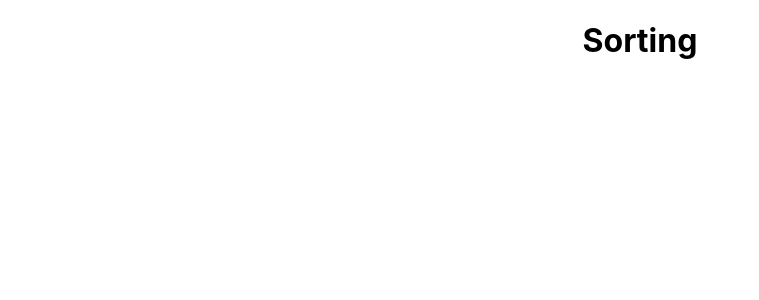
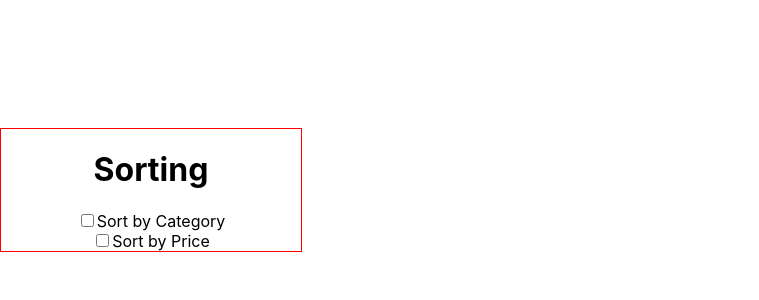
Before and after one commit to saurabhsinghmehta/flawless-trick-6809, a React (Create React App) app: page /admin_sorting in a window 1280 px wide. Shown: the top 300 px of the page, without its empty margins (0-759 px from the left). Built offline with nearby package versions, Linux system fonts and the light colour scheme.

Commit message:
Added Files

```diff
--- a/src/Components/Sorting.jsx
+++ b/src/Components/Sorting.jsx
@@ -1,7 +1,21 @@
 import React from "react";
 
 function Sorting() {
-  return <h1>Sorting</h1>;
+  return(
+    <div style={{width:"300px",border:"1px solid red",marginTop:"10%"}}>
+      <h1>Sorting</h1>
+      <div>
+        <div>
+          <input type="checkbox" />
+          <label htmlFor="">Sort by Category</label>
+        </div>
+        <div>
+          <input type="checkbox"  />
+          <label htmlFor="">Sort by Price</label>
+        </div>
+      </div>
+    </div>
+  )
 }
 
 export default Sorting;
```
